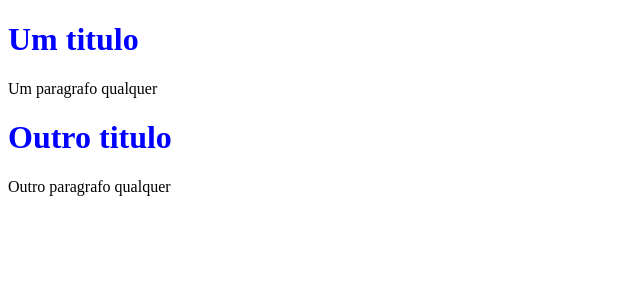
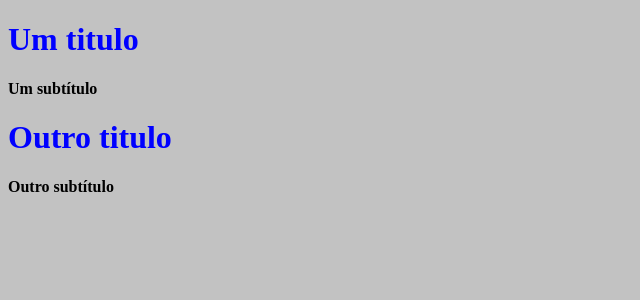
Before and after one commit to vinicius-Dourado-dotcom/React-NextJs-Exemplos.2, a Next.js app: page / in a window 1280 px wide. Shown: the top 300 px of the page, without its empty margins (0-640 px from the left). Built offline with nearby package versions, Linux system fonts and the light colour scheme.

Commit message:
Criado estilo global e subtitulo

```diff
--- /dev/null
+++ b/pages/_app.jsx
@@ -0,0 +1,7 @@
+import '../src/style.css'
+
+function App ({Component,pageProps}) {
+  return <Component {...pageProps}/>
+}
+
+export default App
--- a/pages/index.jsx
+++ b/pages/index.jsx
@@ -1,12 +1,13 @@
   import Title from '../src/components/title/Title'
+  import Subtitle from '../src/components/subtitle/Subtitle'
 
   function HomePage () {
     return (
       <div>
         <Title>Um titulo</Title>
-        <p>Um paragrafo qualquer</p>
+        <Subtitle text="Um subtítulo"/>
         <Title>Outro titulo</Title>
-        <p>Outro paragrafo qualquer</p>
+        <Subtitle text="Outro subtítulo"/>
       </div>
     )
   }
--- /dev/null
+++ b/src/components/subtitle/Subtitle.jsx
@@ -0,0 +1,11 @@
+/*
+Exemplo de componente React com propriedade (atributos)
+*/
+
+function Subtitle ({text}) {
+  return (
+    <h4>{text}</h4>
+  )
+}
+
+export default Subtitle
--- a/src/components/title/Title.jsx
+++ b/src/components/title/Title.jsx
@@ -1,4 +1,8 @@
 import styles from './Title.module.css'
+
+/*
+Exemplo de componente React com children (filhos)
+*/
 
 function Title (props) {
   return (
--- /dev/null
+++ b/src/style.css
@@ -0,0 +1,3 @@
+body {
+  background-color: #c2c2c2;
+}
```
